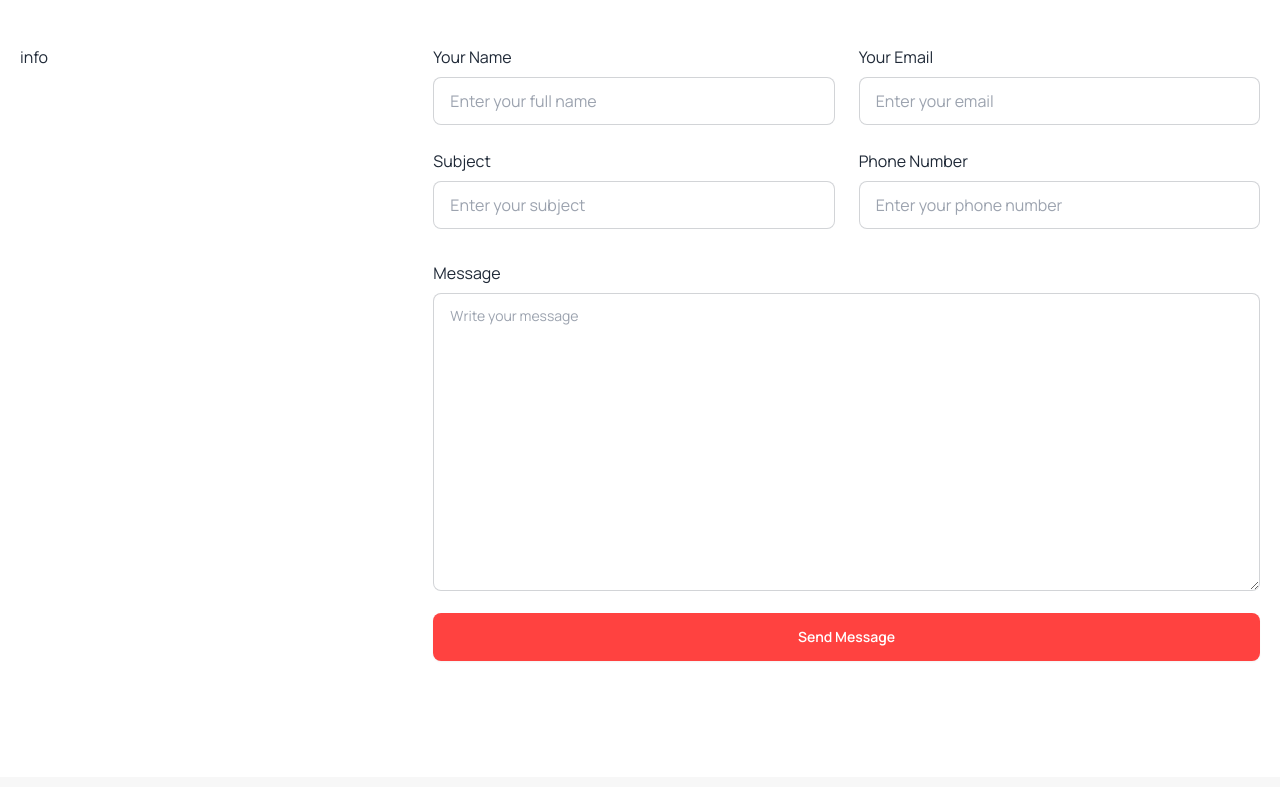
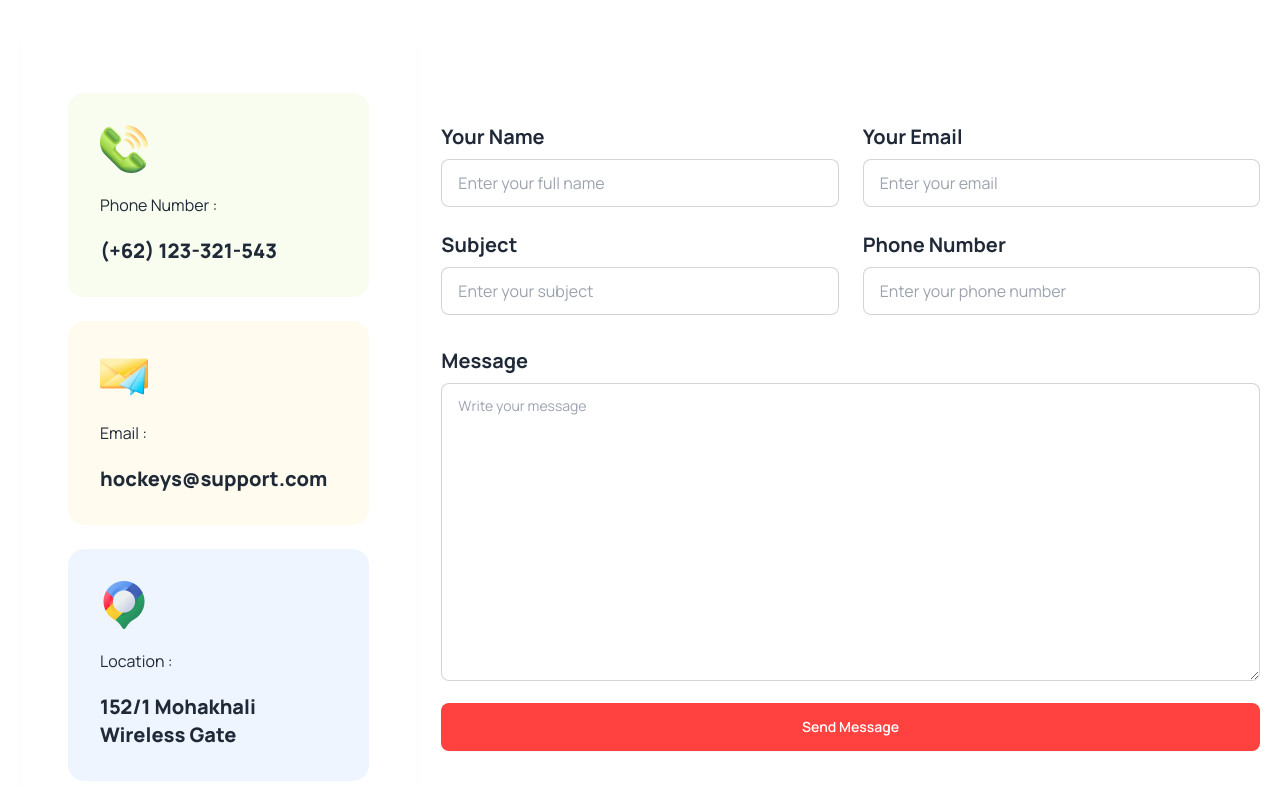
Before and after one commit to FahimTRS/Hocky-a3, a plain HTML site: page index.html in a window 1280 px wide. Shown: the part 4373-5160 px from the top of the page. Drawn offline with nearby package versions, Linux system fonts and the light colour scheme.

Commit message:
get touch section added

```diff
--- a/index.html
+++ b/index.html
@@ -464,35 +464,75 @@
             <h1 class="font-extrabold text-4xl mb-6 text-center">Get In Touch</h1>
             <p class="text-xl font-medium opacity-70 mb-12 text-center">Dit amet consectetur. Condimentum dignissim adipiscing aliquam turpis placerat dolor. Purus urna in sit nullam proin. </p>
 
-            <div class="grid grid-cols-1 lg:grid-cols-3">
+            <div class="grid grid-cols-1 lg:grid-cols-3 gap-6 justify-center items-center">
+               <!-- info container -->
+                <div class="lg:col-span-1 p-1 lg:p-12 shadow-sm">
+                    <div class="flex flex-col gap-6 ">
+                        <!-- card 1 -->
+                        <div class="bg-[#BCED6D1A] p-8 space-y-5 rounded-2xl ">
+                            <img src="./images/grcall.png" alt="">
+                            <p>Phone Number :
+                                </p>
+                                <p class="font-extrabold text-xl">(+62) 123-321-543
+                                    </p>
 
-                <div class="lg:col-span-1">info</div>
 
+                        </div>
+
+                        <!-- card 2 -->
+                        <div class="bg-[#FDDD5F1A] p-8 space-y-5 rounded-2xl">
+                            <img src="./images/inbox.png" alt="">
+                            <p>Email :
+                                </p>
+                                <p class="font-extrabold text-xl">hockeys@support.com
+
+                                    </p>
+
+                        </div>
+
+                    <!-- card3 -->
+                        <div class="bg-[#629CF31A] p-8 space-y-5 rounded-2xl">
+                            <img src="./images/location.png" alt="">
+                            <p>Location :
+                                </p>
+                                <p class="font-extrabold text-xl">152/1 Mohakhali Wireless Gate
+
+                                    </p>
+
+                        </div>
+                    </div>
+
+                </div>
+
+
+
+
+<!-- ----------------------------form container------------------------------------ -->
                 <div class="lg:col-span-2">
 
                     <div class="grid grid-cols-1 lg:grid-cols-2 gap-6 ">
                         <div class="">
-                            <label for="Your Name">Your Name</label>
+                            <label class="font-bold text-xl" for="Your Name">Your Name</label>
                         <input type="text" placeholder="Enter your full name" class="input input-bordered w-full mt-2"/>
 
                         </div>
                         <div>
-                            <label for="">Your Email</label>
+                            <label class="font-bold text-xl" for="">Your Email</label>
                         <input type="email" placeholder="Enter your email" class="input input-bordered w-full mt-2 " />
 
                         </div>
                         <div>
-                            <label for="">Subject</label>
+                            <label class="font-bold text-xl" for="">Subject</label>
                         <input type="text" placeholder="Enter your subject" class="input input-bordered w-full mt-2"/>
 
                         </div>
                         <div>
-                            <label for="">Phone Number</label>
+                            <label class="font-bold text-xl" for="">Phone Number</label>
                         <input type="text" placeholder="Enter your phone number" class="input input-bordered w-full mt-2"/>
 
                         </div>
                         <div class="mt-2 lg:col-span-2">
-                            <label for="">Message</label>
+                            <label class="font-bold text-xl" for="">Message</label>
 
                         <textarea class="textarea textarea-bordered w-full mt-2 " placeholder="Write your message" rows="10"></textarea>
 
```
Also changed, not shown: images/grcall.png (renamed from images/Group 1171275317.png), images/inbox.png (renamed from images/Group 1171275318.png), images/location.png (renamed from images/Group 1171275321.png).
